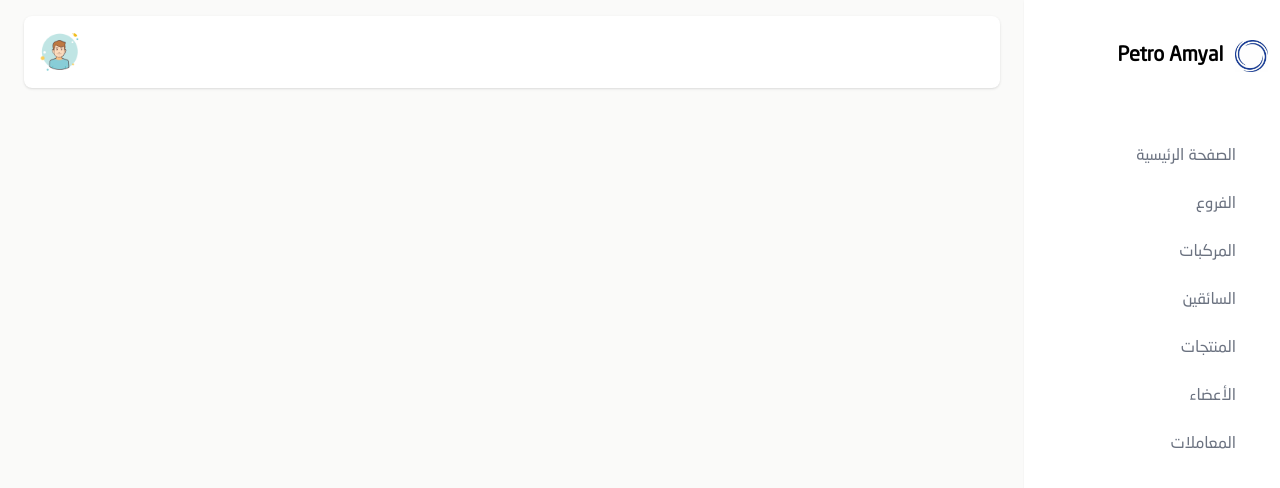
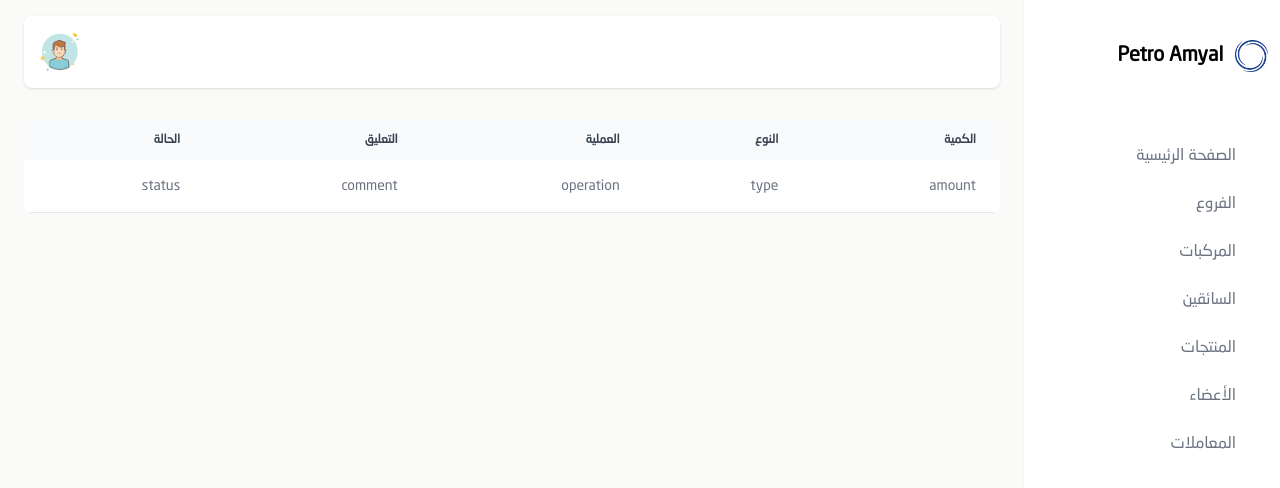
Before and after one commit to Ahmed-Alkhatim/vue-mvvm-pattern, a Vue app: page /transactions in a window 1280 px wide. Shown: the top 488 px of the page. Built offline with nearby package versions, Linux system fonts and the light colour scheme; some icons are missing; the HTML template or start-up script is replaced by a standard one.

Commit message:
transactions table/store

```diff
--- a/src/components/Sidebar.vue
+++ b/src/components/Sidebar.vue
@@ -51,7 +51,7 @@
                     </RouterLink>
                 </li>
                 <li>
-                    <RouterLink to = "/deals" class="flex items-center p-2 text-gray-500 rounded-lg dark:text-white hover:bg-gray-100 dark:hover:bg-gray-700 group">
+                    <RouterLink to = "/transactions" class="flex items-center p-2 text-gray-500 rounded-lg dark:text-white hover:bg-gray-100 dark:hover:bg-gray-700 group">
                         <IconTransitionLeft color="#888"  stroke-width="2"/>
                     <span class="ms-2">المعاملات</span>
                     </RouterLink>
--- a/src/router/index.js
+++ b/src/router/index.js
@@ -7,6 +7,8 @@ import Drivers from "@/views/drivers/index.vue"
 import Vehicles from "@/views/vehicles/index.vue"
 import Branches from "@/views/branches/index.vue"
 import Product from "@/views/products/index.vue"
+import Transactions from "@/views/transactions/index.vue"
+
 const router = createRouter({
   history: createWebHistory(import.meta.env.BASE_URL),
   routes: [
@@ -29,11 +31,6 @@ const router = createRouter({
       path: '/password-reset',
       name: 'password-reset',
       component: PasswordReset
-    },
-    {
-      path: '/deals',
-      name: 'deals',
-      component: ''
     },
     {
       path: '/settings',
@@ -70,6 +67,11 @@ const router = createRouter({
       name: 'cpanel',
       component: ''
     },
+    {
+      path: '/transactions',
+      name: 'Transactions',
+      component: Transactions
+    },
 
   ]
 })
--- a/src/stores/index.js
+++ b/src/stores/index.js
@@ -2,5 +2,5 @@ import { useDriversStore } from "./drivers"
 import { useVehiclesStore } from "./vehicles"
 import { useBranchesStore } from "./branches"
 import { useProductsStore } from "./products"
-
-export { useDriversStore, useVehiclesStore, useBranchesStore, useProductsStore }
+import {useTransactionsStore} from "./transactions"
+export { useDriversStore, useVehiclesStore, useBranchesStore, useProductsStore, useTransactionsStore }
--- /dev/null
+++ b/src/stores/transactions.js
@@ -0,0 +1,15 @@
+import { defineStore } from "pinia";
+import { ref } from "vue";
+
+export const useTransactionsStore = defineStore( "transactions", () => {
+    const transactions = ref([
+      {  "id" : "", "wallet_id" : "", "amount" : "amount", "type" : "type", "operation" : "operation", "comment" : "comment", "status" : "status", "image" : "", "created_at" : "", "updated_at" : "" }
+    ])
+
+    const setTransactions = (data) => {
+        transactions.value = data
+    }
+
+
+    return { transactions , setTransactions}
+})
--- a/src/views/transactions/index.vue
+++ b/src/views/transactions/index.vue
@@ -0,0 +1,25 @@
+<template>
+    <div>
+        <VTable :heads='["الكمية", "النوع", "العملية", "التعليق", "الحالة"]'>
+            <VTableRow v-for="transaction in transactionsStore.transactions">
+                <td>{{ transaction.amount }}</td>
+                <td>{{ transaction.type }}</td>
+                <td>{{ transaction.operation }}</td>
+                <td>{{ transaction.comment }}</td>
+                <td>{{ transaction.status }}</td>
+            </VTableRow>
+        </VTable>
+    </div>
+</template>
+
+<script setup>
+   import { VTable, VTableRow} from "@/components"
+   import { useTransactionsStore } from "@/stores"
+
+//    Stores
+    const transactionsStore = useTransactionsStore()
+</script>
+
+<style lang="scss" scoped>
+
+</style>
```
